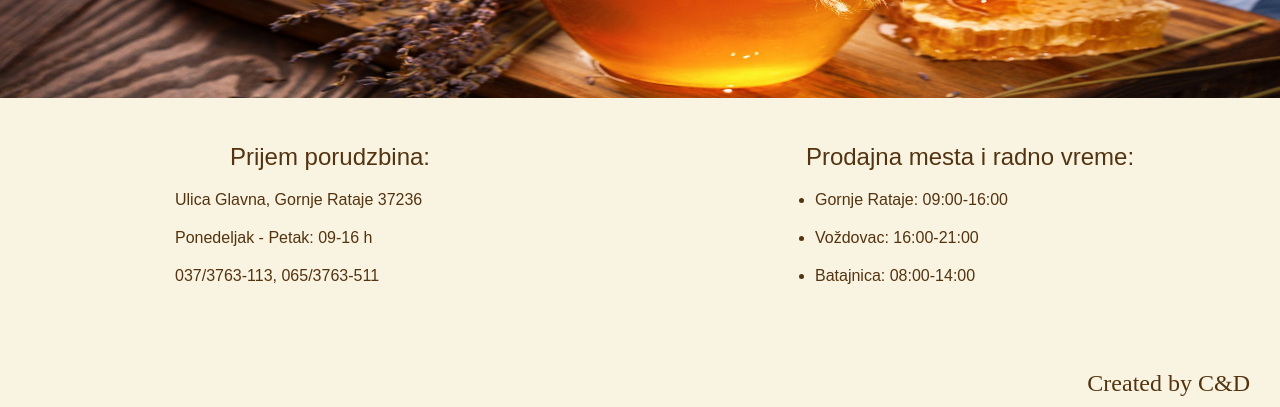
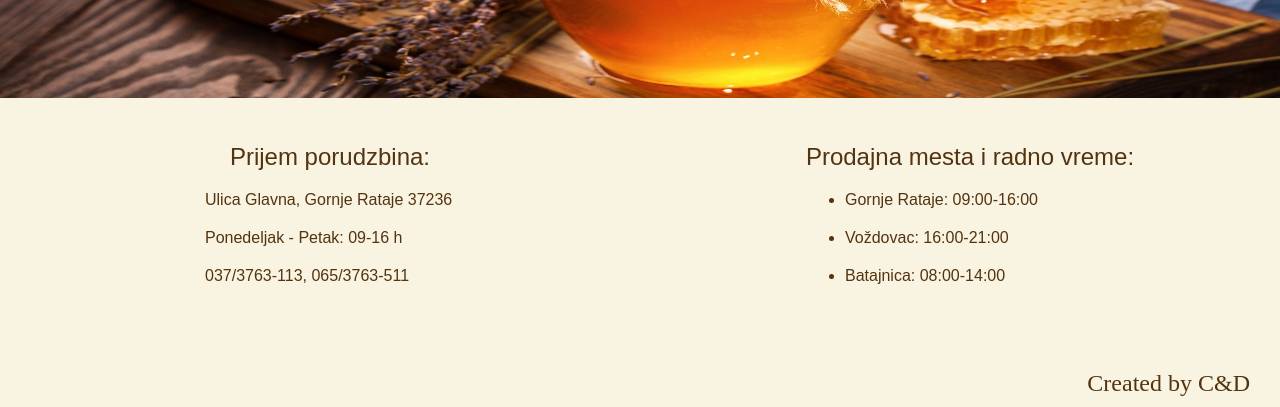
Before and after one commit to Zuflinger/Pcelinjak, a plain HTML site: page kontakt.html in a window 1280 px wide. Shown: the part 452-859 px from the top of the page. Drawn offline with Linux system fonts and the light colour scheme; a web font is replaced by a local one.

Commit message:
Update kontakt.html

```diff
--- a/kontakt.html
+++ b/kontakt.html
@@ -31,7 +31,7 @@
 
         .lista li {
             margin-top: 20px;
-            margin-left: 150px;
+            margin-left: 180px;
         }
 
         #prijem {
```
